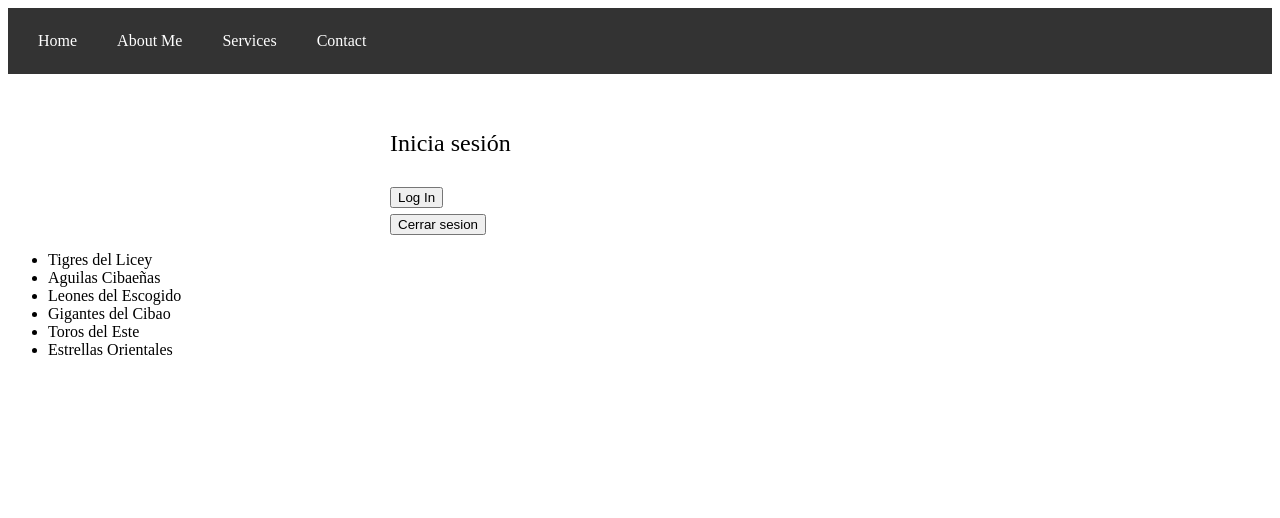
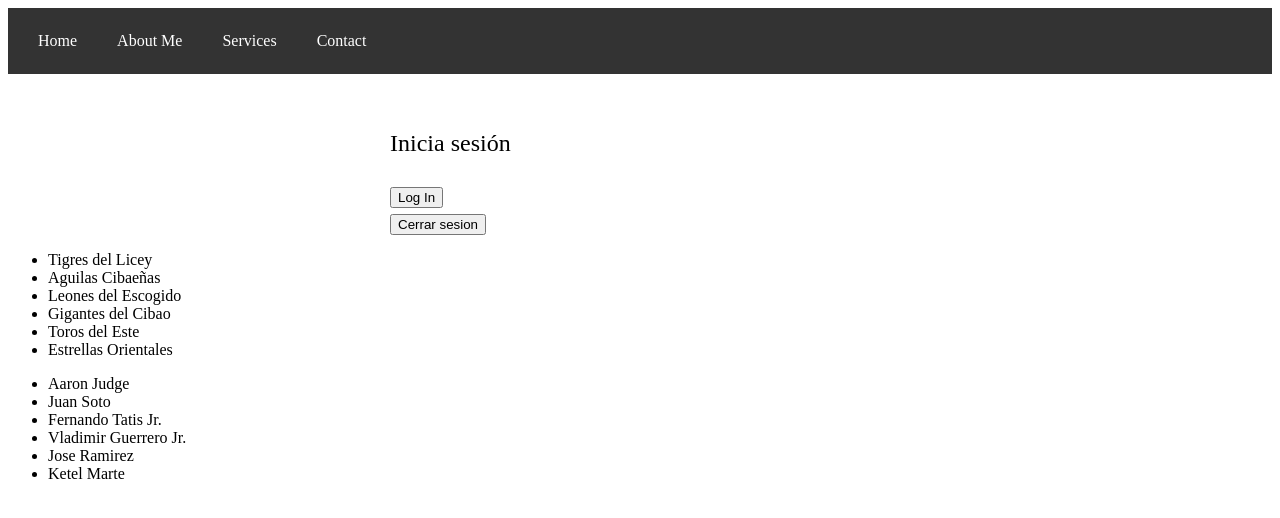
Before and after one commit to Marlon-Vipe/HW-Angular, an Angular app: page / in a window 1280 px wide. Shown: the top 518 px of the page. Built offline with nearby package versions, Linux system fonts and the light colour scheme.

Commit message:
add players in players component

```diff
--- a/src/app/app.component.html
+++ b/src/app/app.component.html
@@ -1,3 +1,4 @@
 <app-nav-bar></app-nav-bar>
 <app-user></app-user>
 <app-teams></app-teams>
+<app-players></app-players>
--- a/src/app/app.component.ts
+++ b/src/app/app.component.ts
@@ -3,11 +3,12 @@
 import { UserComponent } from './user/user.component';
 import { TeamsComponent } from './teams/teams.component';
 import { NavBarComponent } from './nav-bar/nav-bar.component';
+import { PlayersComponent } from './players/players.component';
 
 @Component({  // Este componente envuelve a todos.
   selector: 'app-root', // Forma en que se refiere a este componente en otro sitio.
   standalone: true, // Si queremos usar un modulo dentro de este componente, se usa en los {imports}
-  imports: [RouterOutlet, UserComponent,TeamsComponent,NavBarComponent],  // Aqui es que se usa (se tiene que colocar cada componente a utilizar para que pueda tener acceso)
+  imports: [RouterOutlet, UserComponent,TeamsComponent,NavBarComponent,PlayersComponent],  // Aqui es que se usa (se tiene que colocar cada componente a utilizar para que pueda tener acceso)
   templateUrl: './app.component.html', // Esto es lo que renderiza
   styleUrl: './app.component.css',// Esto es lo que renderiza tambien
 })
--- a/src/app/players/players.component.html
+++ b/src/app/players/players.component.html
@@ -1 +1,6 @@
-<p>players works!</p>
+<ul>
+    @for (player of players; track player.id)
+    {
+        <li>{{player.name}}</li>
+    }
+</ul>
--- a/src/app/players/players.component.ts
+++ b/src/app/players/players.component.ts
@@ -8,5 +8,30 @@
   styleUrl: './players.component.css'
 })
 export class PlayersComponent {
-
+  players = [
+    {
+      id: 1,
+      name: 'Aaron Judge'
+    },
+    {
+      id: 2,
+      name: 'Juan Soto'
+    },
+    {
+      id: 3,
+      name: 'Fernando Tatis Jr.'
+    },
+    {
+      id: 4,
+      name: 'Vladimir Guerrero Jr.'
+    },
+    {
+      id: 5,
+      name: 'Jose Ramirez'
+    },
+    {
+      id: 6,
+      name: 'Ketel Marte'
+    },
+    ]
 }
```
